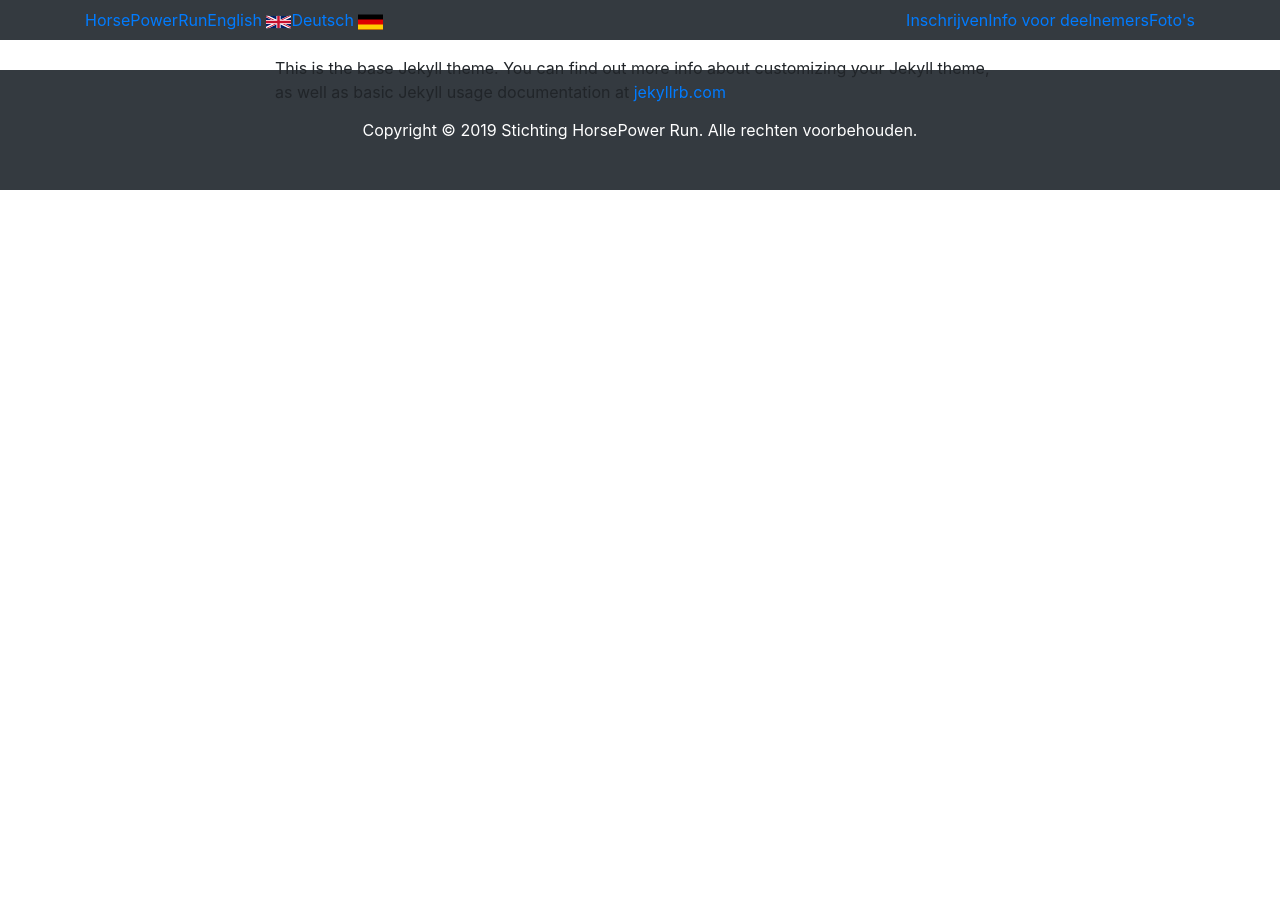
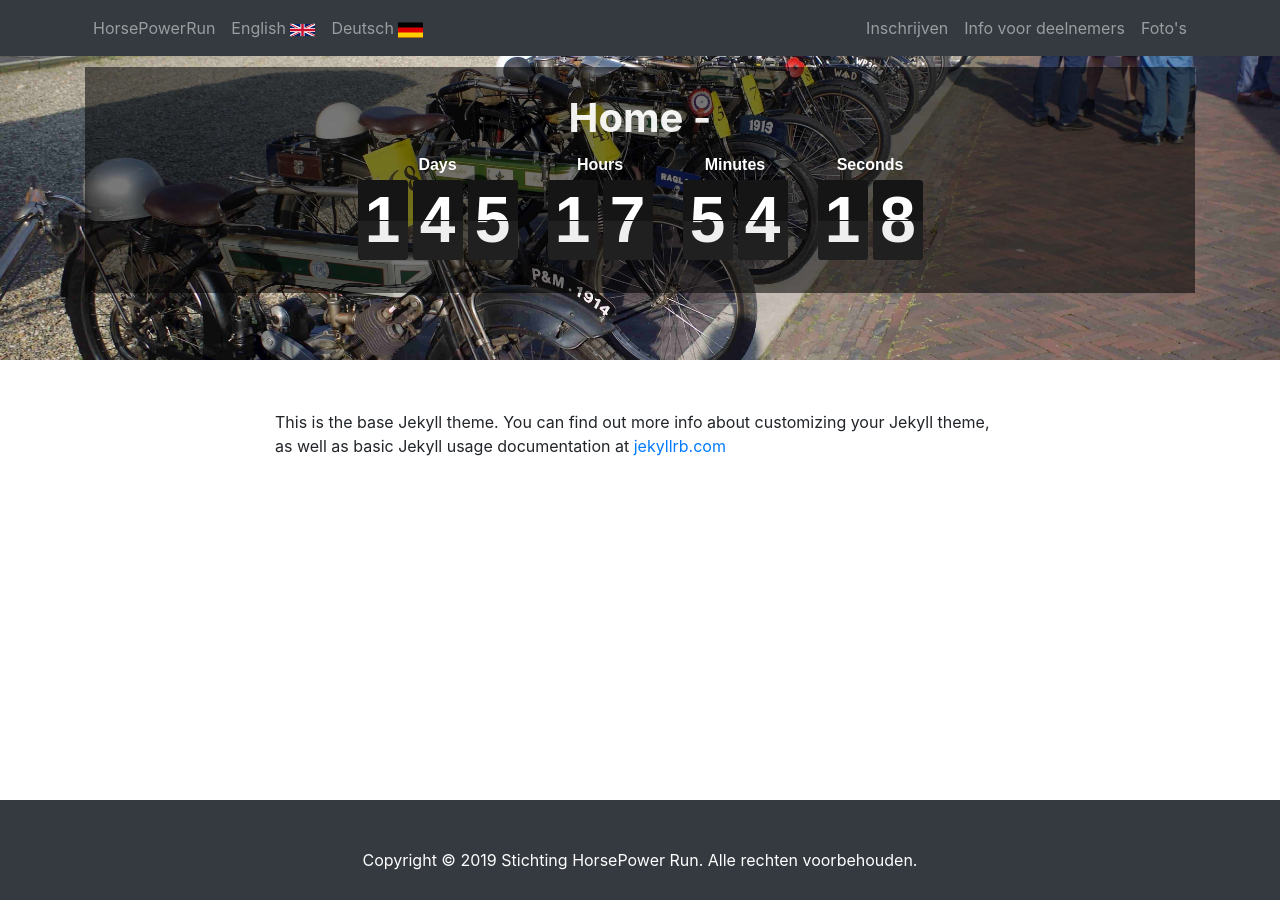
Before and after one commit to nielshuman/HorsePowerRun, a Jekyll site: the page built from nl/index.md, in a window 1280 px wide. Built offline with Jekyll 4.4.1, drawn with Linux system fonts in a browser that asks for light colours.

Commit message:
fix refrences

```diff
--- a/_layouts/nl-title.html
+++ b/_layouts/nl-title.html
@@ -5,10 +5,10 @@
     <title>HorsePowerRun</title>
     <meta name="viewport" content="width=device-width, initial-scale=1, shrink-to-fit=no">
     <link rel="stylesheet" href="https://stackpath.bootstrapcdn.com/bootstrap/4.3.1/css/bootstrap.min.css" integrity="sha384-ggOyR0iXCbMQv3Xipma34MD+dH/1fQ784/j6cY/iJTQUOhcWr7x9JvoRxT2MZw1T" crossorigin="anonymous">
-    <link rel="stylesheet" type="text/css" href="../assets/style.css">
-    <link rel="stylesheet" type="text/css" href="../assets/flipdown.css">
-    <link rel="stylesheet" type="text/css" href="../assets/button.css">
-    <script type="text/javascript" src="../assets/flipdown.js"></script>
+    <link rel="stylesheet" type="text/css" href="../css/style.css">
+    <link rel="stylesheet" type="text/css" href="../css/flipdown.css">
+    <link rel="stylesheet" type="text/css" href="../css/button.css">
+    <script type="text/javascript" src="../js/flipdown.js"></script>
   </head>
   <body>
     <nav class="navbar navbar-expand-lg navbar-dark bg-dark fixed-top">
@@ -61,5 +61,5 @@
       </div>
     </footer>
   </body>
-  <script type="text/javascript" src="../assets/countdown.js"> </script>
+  <script type="text/javascript" src="../js/countdown.js"> </script>
 </html>
```
